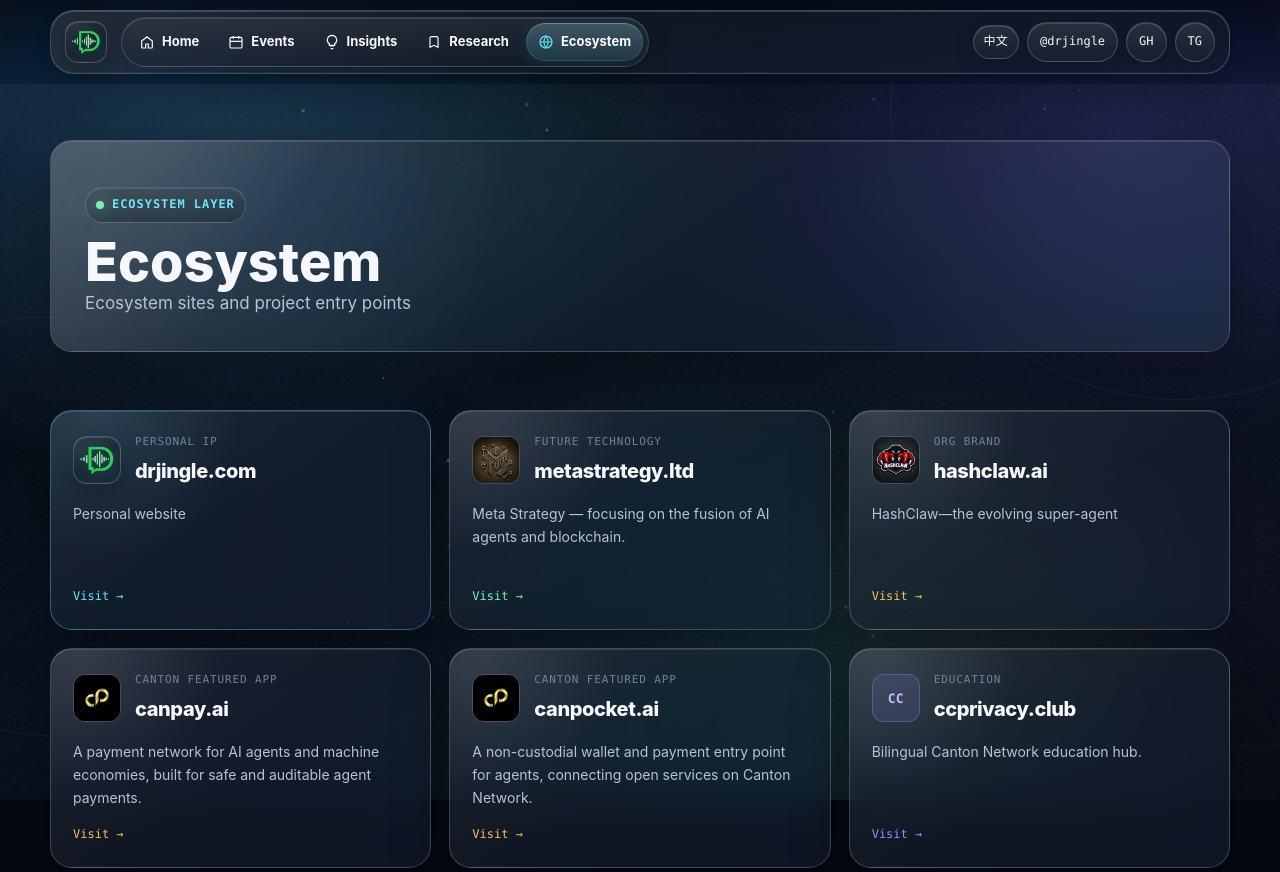
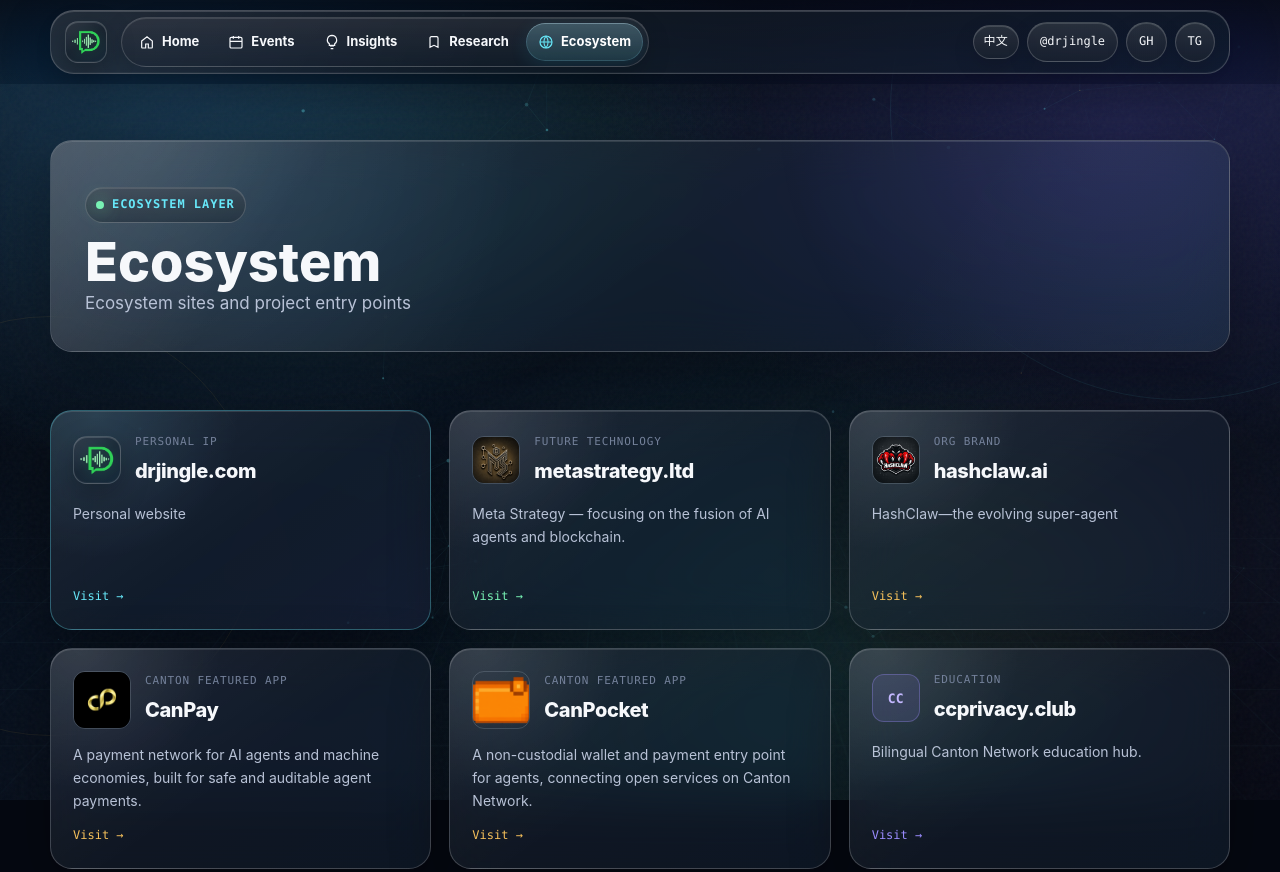
Before and after one commit to HashClawAI/drjingle, an Astro site: page /category/ecosystem in a window 1280 px wide. Shown: the top 872 px of the page. Built offline with nearby package versions, Linux system fonts and the light colour scheme; Astro itself is replaced by a stand-in of ours.

Commit message:
Refine CanPay and CanPocket ecosystem cards

```diff
--- a/public/themes/drjingle-mirror/theme.css
+++ b/public/themes/drjingle-mirror/theme.css
@@ -1911,6 +1911,11 @@ html[lang="en"] .dj-titles-zh { display: none; }
     border: 1px solid var(--dj-line);
 }
 
+.dj-site-card-logo-large {
+    width: 58px;
+    height: 58px;
+}
+
 .dj-site-card-tag {
     display: block;
     margin-bottom: 4px;
--- a/src/components/mirror/EcosystemGrid.astro
+++ b/src/components/mirror/EcosystemGrid.astro
@@ -12,8 +12,8 @@ const sites = [
   { name: 'drjingle.com', url: 'https://drjingle.com', tag: tr.ecosystem.drjingle.tag, desc: tr.ecosystem.drjingle.desc, accent: 'cyan', current: true, logo: '/themes/drjingle-mirror/drjingle-logo-icon.png?v=6', logoGlass: true },
   { name: 'metastrategy.ltd', url: 'https://metastrategy.ltd/', tag: tr.ecosystem.metastrategy.tag, desc: tr.ecosystem.metastrategy.desc, accent: 'green', logo: '/themes/drjingle-mirror/metastrategy-logo.png' },
   { name: 'hashclaw.ai', url: 'https://hashclaw.ai', tag: tr.ecosystem.hashclaw.tag, desc: tr.ecosystem.hashclaw.desc, accent: 'gold', logo: '/themes/drjingle-mirror/hashclaw-logo.jpeg' },
-  { name: 'canpay.ai', url: 'https://canpay.ai', tag: tr.ecosystem.canpay.tag, desc: tr.ecosystem.canpay.desc, accent: 'gold', logo: '/images/ecosystem/canpay-canypocket/cp-logo-256.png?v=1' },
-  { name: 'canpocket.ai', url: 'https://canpocket.ai', tag: tr.ecosystem.canpocket.tag, desc: tr.ecosystem.canpocket.desc, accent: 'gold', logo: '/images/ecosystem/canpay-canypocket/cp-logo-256.png?v=1' },
+  { name: 'CanPay', url: 'https://canpay.ai', tag: tr.ecosystem.canpay.tag, desc: tr.ecosystem.canpay.desc, accent: 'gold', logo: '/images/ecosystem/canpay-canypocket/cp-logo-256.png?v=1', logoLarge: true },
+  { name: 'CanPocket', url: 'https://canpocket.ai', tag: tr.ecosystem.canpocket.tag, desc: tr.ecosystem.canpocket.desc, accent: 'gold', logo: '/images/ecosystem/canpay-canypocket/canpocket-icon-256.png?v=1', logoLarge: true },
   { name: 'ccprivacy.club', url: 'https://ccprivacy.club', tag: tr.ecosystem.canton.tag, desc: tr.ecosystem.canton.desc, accent: 'violet', mark: 'CC' },
 ];
 ---
@@ -33,7 +33,7 @@ const sites = [
               <img src={site.logo} alt="" class="dj-site-logo dj-site-logo-icon" loading="lazy" decoding="async" />
             </span>
           ) : (
-            <img src={site.logo} alt="" class="dj-site-card-logo" loading="lazy" decoding="async" />
+            <img src={site.logo} alt="" class:list={['dj-site-card-logo', site.logoLarge && 'dj-site-card-logo-large']} loading="lazy" decoding="async" />
           )
         ) : site.mark ? (
           <span class="dj-site-card-mark" aria-hidden="true">{site.mark}</span>
--- a/src/styles/theme.css
+++ b/src/styles/theme.css
@@ -1861,6 +1861,11 @@ html[lang="en"] .dj-titles-zh { display: none; }
     border: 1px solid var(--dj-line);
 }
 
+.dj-site-card-logo-large {
+    width: 58px;
+    height: 58px;
+}
+
 .dj-site-card-tag {
     display: block;
     margin-bottom: 4px;
```
Also changed, not shown: public/images/ecosystem/canpay-canypocket/canpocket-icon-256.png (added).
